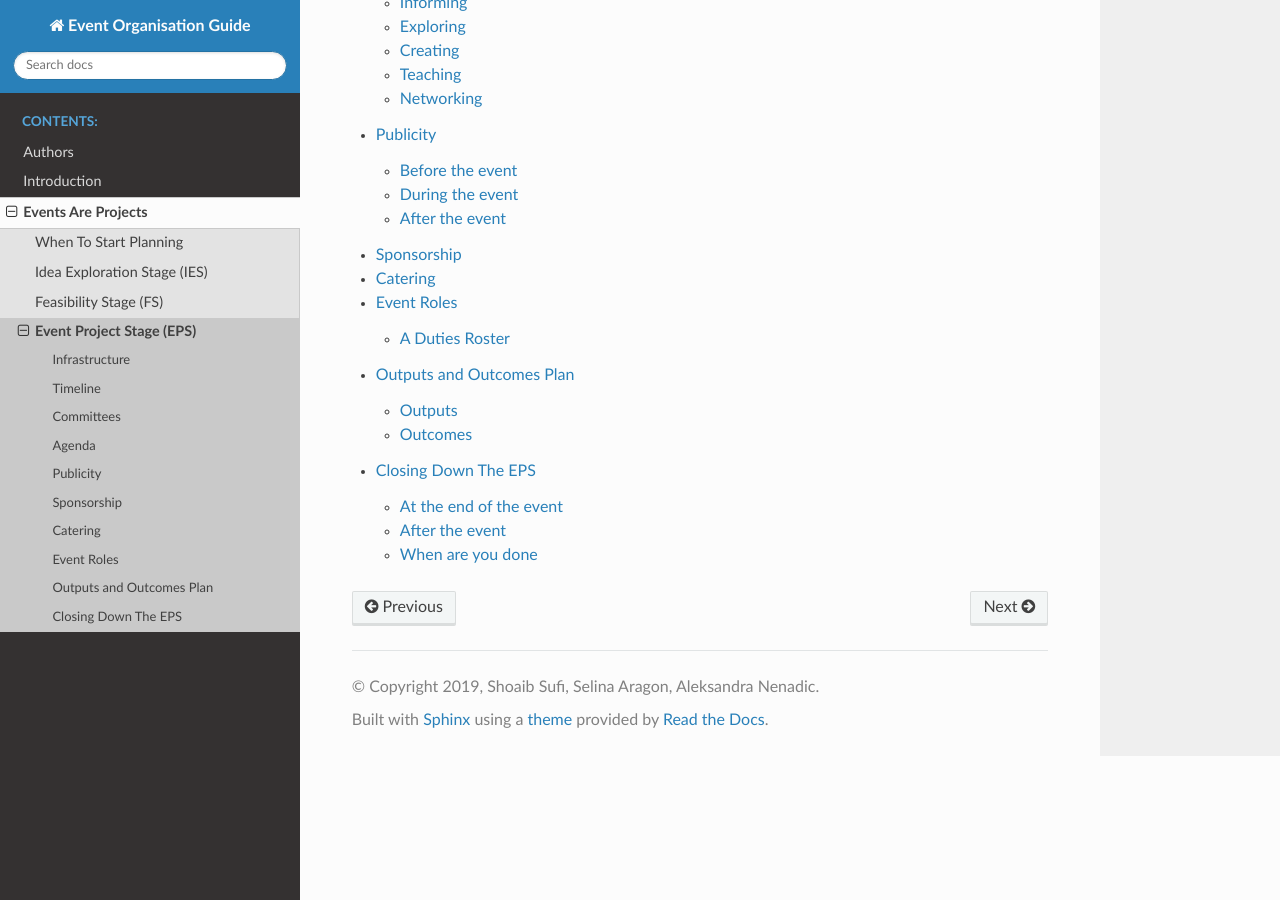
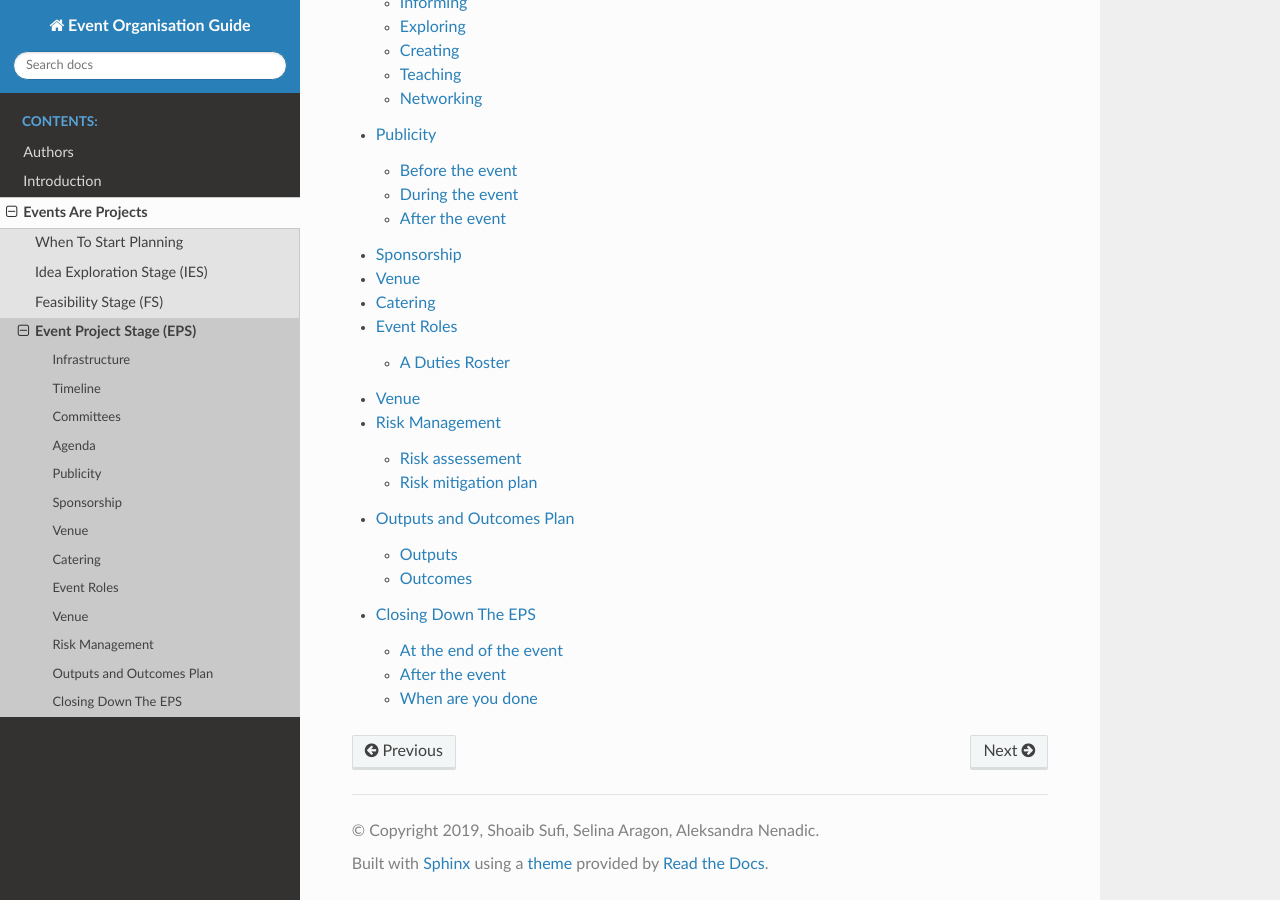
Before and after one commit to softwaresaved/event-organisation-guide, a Sphinx documentation site: the page built from docs/eog/event-project-stage-eps.rst, in a window 1280 px wide and 900 px high, scrolled down 565 px. Built offline with Sphinx 7.4.7 and the Read the Docs theme 2.0.0, drawn with Linux system fonts in a browser that asks for light colours.

Commit message:
Added links to venue, risk management and documentation

```diff
--- a/docs/eog/event-project-stage-eps.rst
+++ b/docs/eog/event-project-stage-eps.rst
@@ -19,7 +19,10 @@
    eps-agenda
    eps-publicity
    eps-sponsorship
+   eps-venue
    eps-catering
    eps-event-roles
+   eps-documentation
+   eps-risk-management
    eps-outputs-and-outcomes
    eps-closing-down
--- a/docs/index.rst
+++ b/docs/index.rst
@@ -7,7 +7,7 @@
 ========================
 
 .. toctree::
-   :maxdepth: 2
+   :maxdepth: 1
    :caption: Contents:
 
    eog/authors
```
